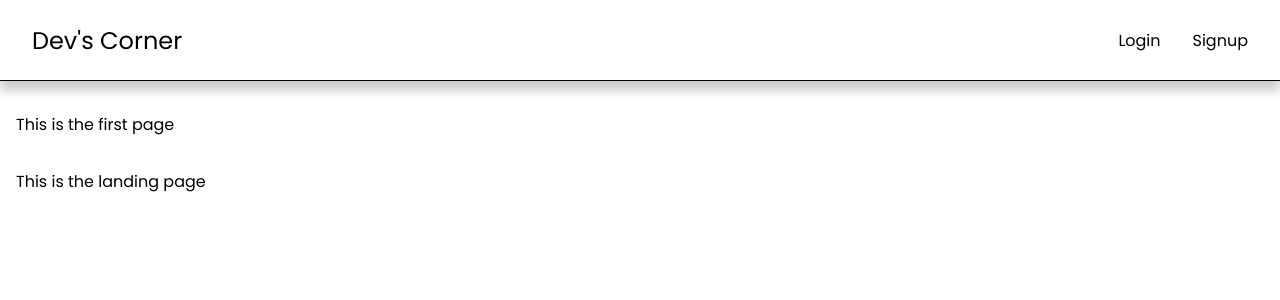
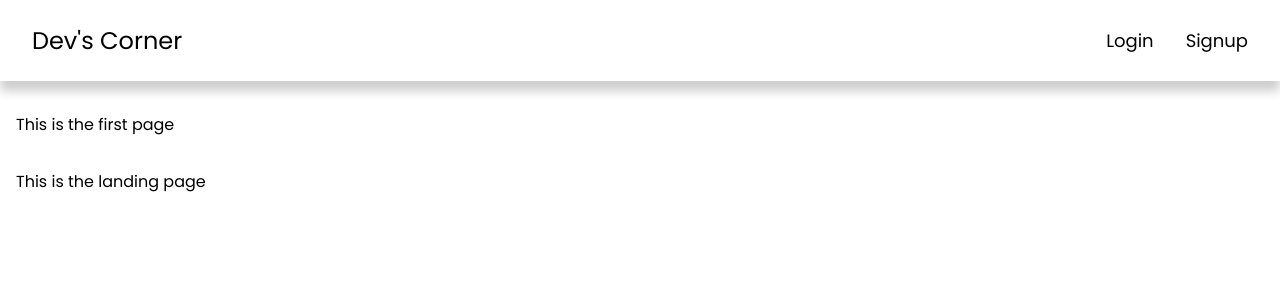
Before and after one commit to Rishikesh-Guptha/devs-corner, a React (Create React App) app: page / in a window 1280 px wide. Shown: the top 300 px of the page. Built offline with nearby package versions, Linux system fonts and the light colour scheme.

Commit message:
Modified some css

```diff
--- a/src/pages/landingpage/Landingpage.css
+++ b/src/pages/landingpage/Landingpage.css
@@ -1,6 +1,5 @@
 * {
     font-family: 'Poppins';
-    font-weight: 300;
     margin: 0;
 }
 
@@ -16,6 +15,15 @@
 .login,
 .signup {
     margin-right: 1rem;
+    font-size: large;
+    }
+
+    .login:hover {
+        opacity: 0.7;
+    }
+
+    .signup:hover {
+        opacity: 0.7;
 }
 .navbar {
     margin-top: 0px;
@@ -31,9 +39,6 @@
         box-shadow: 0px 10px 10px 0px rgb(205, 205, 205);
 }
 
-.nav-left {
-    font-size: xx-large;
-}
 .title {
     padding-left: 1rem;
     font-size: xx-large;
--- a/src/pages/navbar2/Navbar2.css
+++ b/src/pages/navbar2/Navbar2.css
@@ -1,6 +1,5 @@
 * {
     font-family: 'Poppins';
-    font-weight: 300;
     margin: 0;
 
 }
@@ -29,7 +28,7 @@
             color: whitesmoke; */
     position: fixed;
     background-color: white;
-    border-bottom: 1px black solid;
+    /* border-bottom: 1px black solid; */
     z-index: 1;
 }
 
@@ -61,6 +60,7 @@ link {
 .community,
 .dashboard {
     cursor: pointer;
+    font-size: 1rem;
 }
 
 .dashboard:hover {
```
